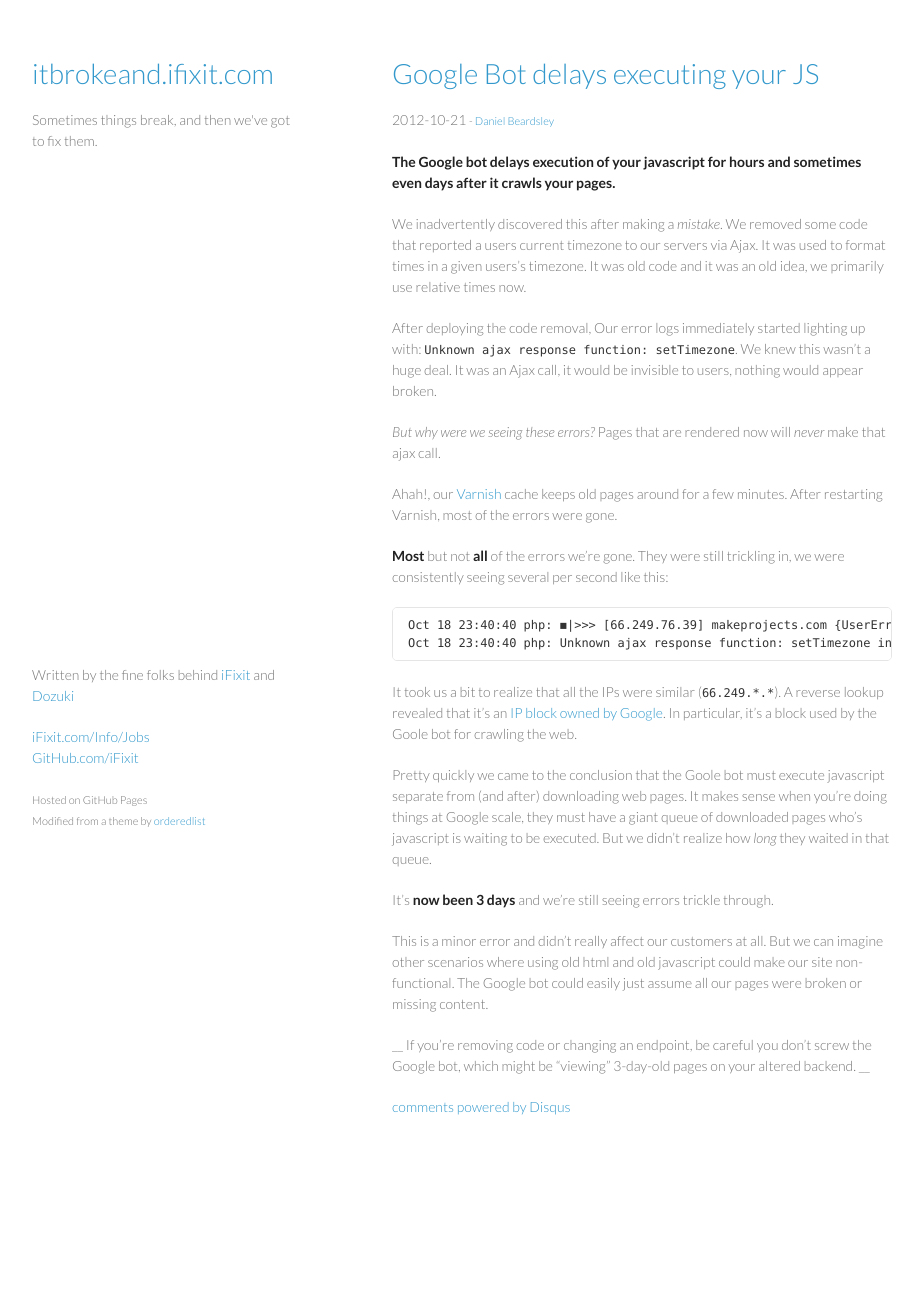
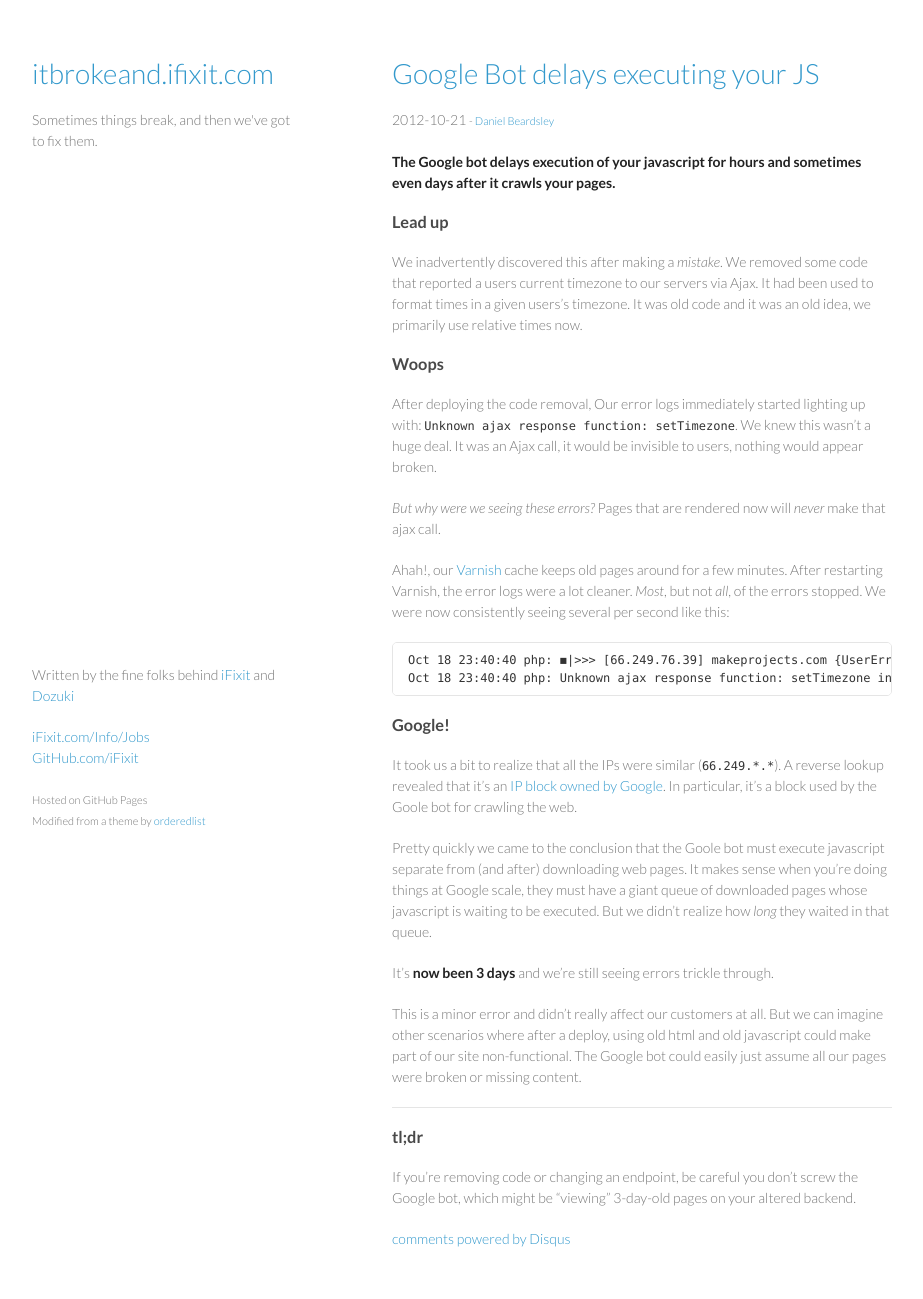
Before and after one commit to iFixit/itbrokeand.ifixit.com, a Jekyll site: the page built from _posts/2012-10-21-google-bot-delays-javascript.md, in a window 1280 px wide. Shown: the whole page, without its empty margins (178-1101 px from the left). Built offline with Jekyll 4.4.1, drawn with Linux system fonts in a browser that asks for light colours; Markdown is read by kramdown in place of the engine named in the settings; comment, search, counter and statistics services are not loaded; before the commit the page ends 1167 px from its top, so only the background shows below that.

Commit message:
Post: Google bot -- Minor changes
* Implemented grammar suggestions from @sterlinghirsh.
* Added a few headers.
* Reworded a sentence or two for clarity.

```diff
--- a/_posts/2012-10-21-google-bot-delays-javascript.md
+++ b/_posts/2012-10-21-google-bot-delays-javascript.md
@@ -9,11 +9,15 @@ summary: We inadvertently discovered that the Google Bot delays execution of
 
 __The Google bot delays execution of your javascript for hours and sometimes even days after it crawls your pages.__
 
+### Lead up
+
 We inadvertently discovered this after making a _mistake_.
 We removed some code that reported a users current timezone to our servers via Ajax.
-It was used to format times in a given users's timezone.
+It had been used to format times in a given users's timezone.
 It was old code and it was an old idea,
 we primarily use relative times now.
+
+### Woops
 
 After deploying the code removal,
 Our error logs immediately started lighting up with:
@@ -27,14 +31,14 @@ Pages that are rendered now will _never_ make that ajax call.
 
 Ahah!, our [Varnish](https://www.varnish-cache.org/) cache
 keeps old pages around for a few minutes.
-After restarting Varnish, most of the errors were gone.
-
-__Most__ but not __all__ of the errors we're gone.
-They were still trickling in,
-we were consistently seeing several per second like this:
+After restarting Varnish, the error logs were a lot cleaner.
+_Most_, but not _all_, of the errors stopped.
+We were now consistently seeing several per second like this:
 
     Oct 18 23:40:40 php: ◼|>>> [66.249.76.39] makeprojects.com {UserError} /Project/See-Thru+Potato+Cannon/5/1 Exception - All:
     Oct 18 23:40:40 php: Unknown ajax response function: setTimezone in ... <<<|◼
+
+### Google!
 
 It took us a bit to realize that all the IPs were similar (`66.249.*.*`).
 A reverse lookup revealed that it's an [IP block owned by Google](http://www.tcpiputils.com/browse/ip-address/66.249.76.39).
@@ -43,18 +47,18 @@ In particular, it's a block used by the Goole bot for crawling the web.
 Pretty quickly we came to the conclusion that the Goole bot must
 execute javascript separate from (and after) downloading web pages.
 It makes sense when you're doing things at Google scale,
-they must have a giant queue of downloaded pages who's javascript is waiting to be executed.
+they must have a giant queue of downloaded pages whose javascript is waiting to be executed.
 But we didn't realize how _long_ they waited in that queue.
 
 It's __now been 3 days__ and we're still seeing errors trickle through.
 
 This is a minor error and didn't really affect our customers at all.
-But we can imagine other scenarios where using old html and old javascript
-could make our site non-functional.
+But we can imagine other scenarios where after a deploy,
+using old html and old javascript could make part of our site non-functional.
 The Google bot could easily just assume all our pages were broken or missing content.
 
-__
+---
+
+### tl;dr ###
 If you're removing code or changing an endpoint, be careful you don't screw
-the Google bot, which might be "viewing" 3-day-old pages on your altered
-backend.
-__
+the Google bot, which might be "viewing" 3-day-old pages on your altered backend.
```
